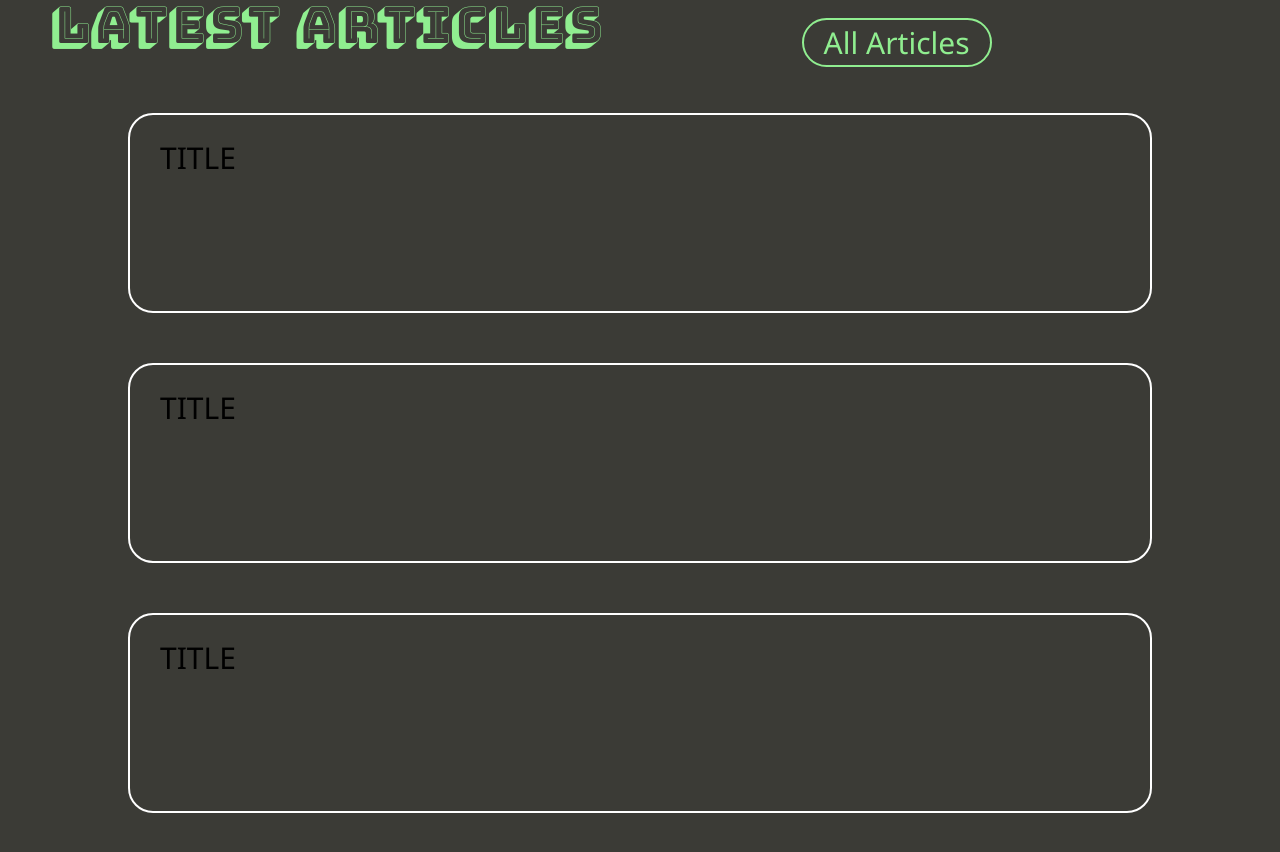
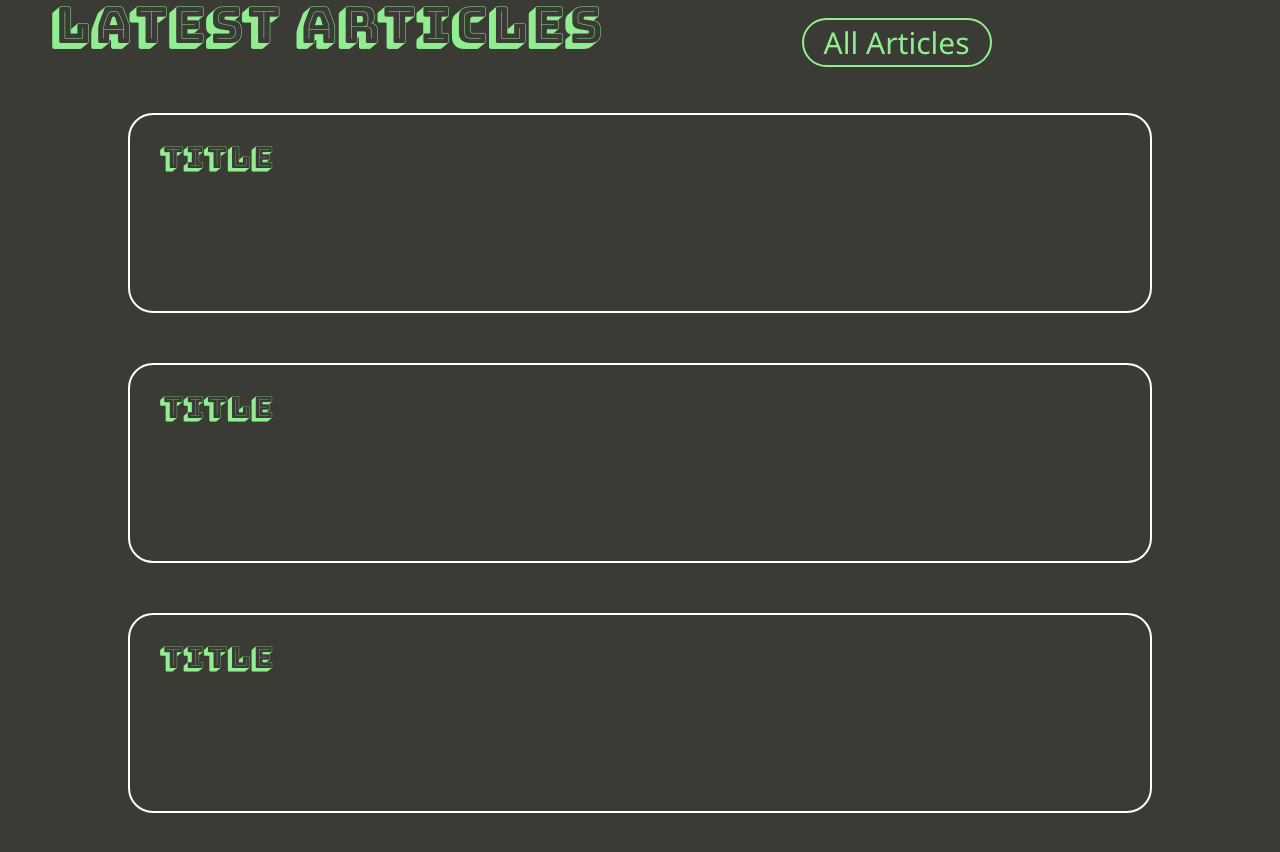
Before and after one commit to StudentCZ/my-website, a React (Create React App) app: page / in a window 1280 px wide. Shown: the part 1220-2072 px from the top of the page. Built offline with nearby package versions, Linux system fonts and the light colour scheme.

Commit message:
added font family and change color

```diff
--- a/src/components/Articles.module.css
+++ b/src/components/Articles.module.css
@@ -45,4 +45,6 @@ a {
 .borderBoxHeader {
   padding-left: 30px;
   padding-top: 10px;
+  font-family: 'Bungee Shade', cursive;
+  color: lightgreen;
 }
```
